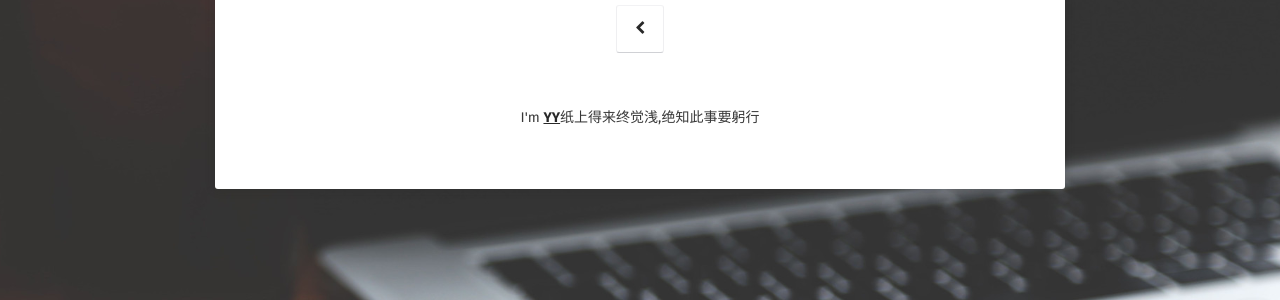
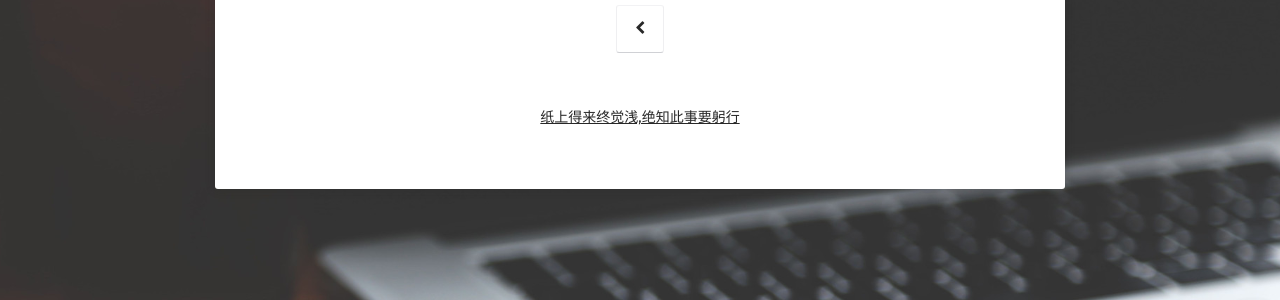
Before and after one commit to foreachlife/foreachlife.github.io, a Jekyll site: the page built from about/index.md, in a window 1280 px wide. Shown: the part 184-484 px from the top of the page. Built offline with Jekyll 4.4.1, drawn with Linux system fonts in a browser that asks for light colours; some web fonts are replaced.

```diff
--- a/about/index.md
+++ b/about/index.md
@@ -6,7 +6,7 @@ date: 2016-03-21
 comments: false
 ---
 
-<center>I'm <a href="http://foreachlife.github.io"><b>YY</b></a>纸上得来终觉浅,绝知此事要躬行</center>
+<center><a href="http://foreachlife.github.io"><b></b>纸上得来终觉浅,绝知此事要躬行</a></center>
 
 
 
```
